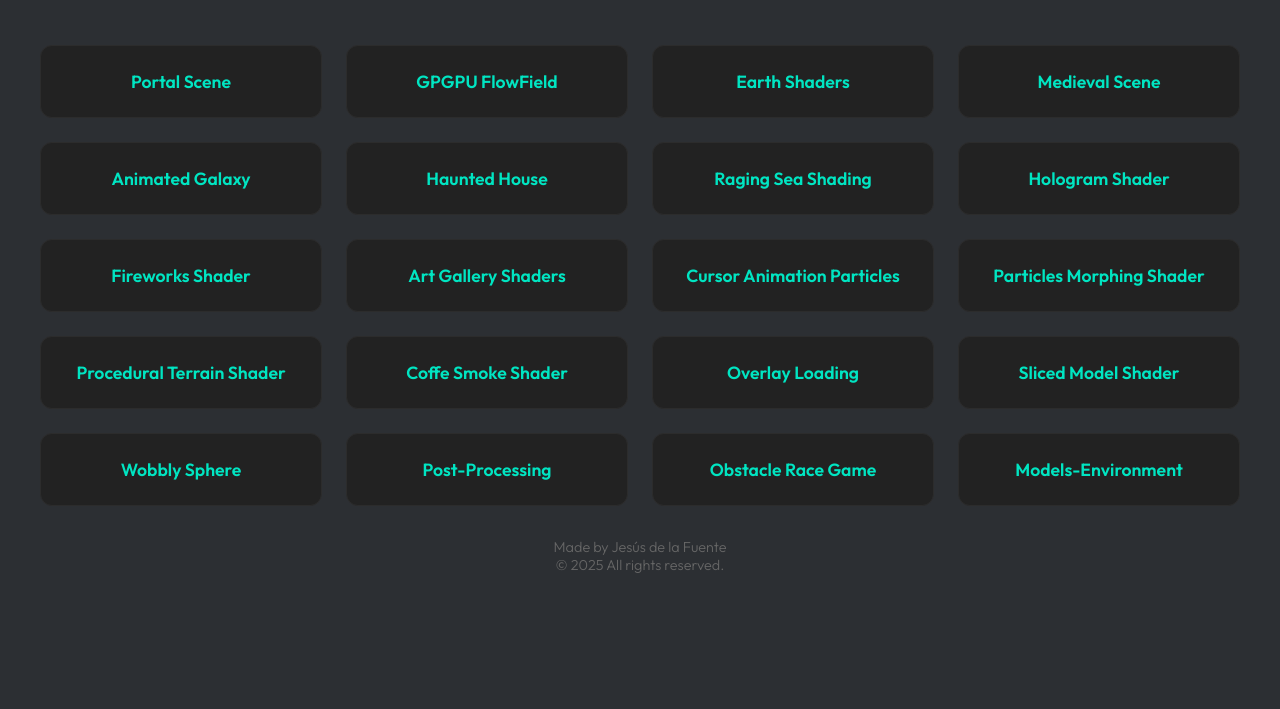
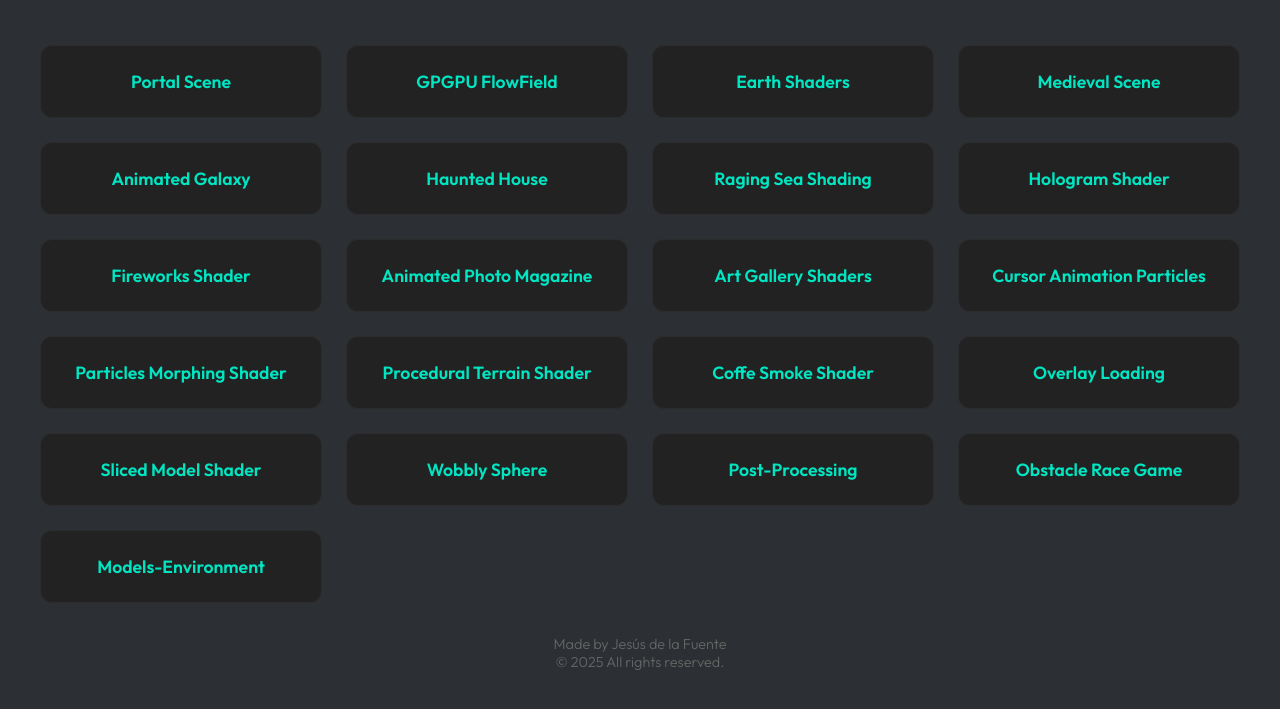
Before and after one commit to delafuentej/3d-projects, a website built with Vite: page index.html in a window 1280 px wide. Shown: the part 151-860 px from the top of the page. Before the commit the page ends 800 px from the top, so only its background shows below. Built offline with nearby package versions, Linux system fonts and the light colour scheme.

Commit message:
updating project

```diff
--- a/index.html
+++ b/index.html
@@ -61,6 +61,9 @@
           href="https://three-js-glsl-fireworks-shaders.vercel.app/"
           >Fireworks Shader</a
         >
+        <a class="card" href="https://r3f-animated-photo-magazine.vercel.app/"
+          >Animated Photo Magazine</a
+        >
         <a class="card" href="https://r3f-3d-art-gallery-shaders.vercel.app/"
           >Art Gallery Shaders</a
         >
```
